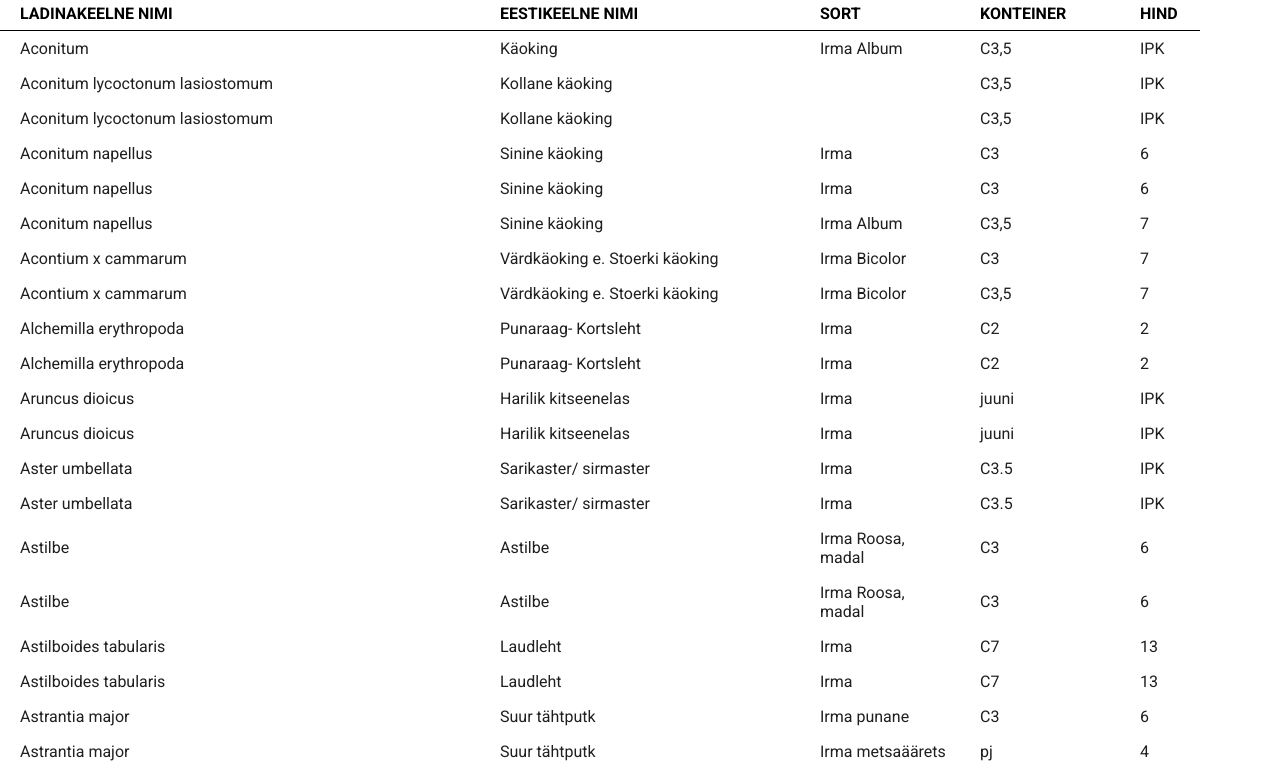
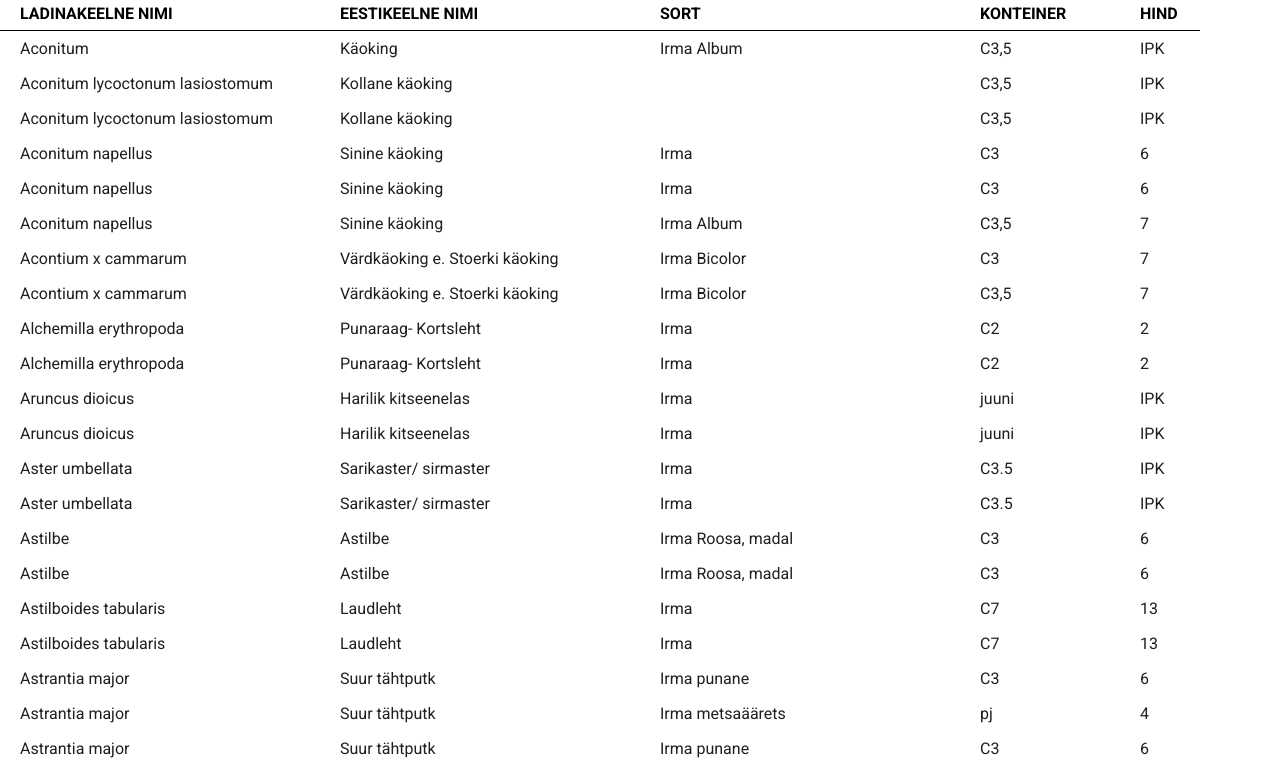
Before and after one commit to samadjah/hinnakiriKevad, a plain HTML site: page index.html in a window 1280 px wide. Shown: the part 40-803 px from the top of the page. Drawn offline with Linux system fonts and the light colour scheme; a web font is replaced by a local one.

Commit message:
kustutatud css infot

```diff
--- a/css/style.css
+++ b/css/style.css
@@ -64,14 +64,14 @@ table {
   }
 
   .name {
-    width: 30%;
+    width: 20%;
   }
   .nameEst {
     width: 20%;
       }
 
       .sort {
-        width: 10%;
+        width: 20%;
       }
 
       th {
```
